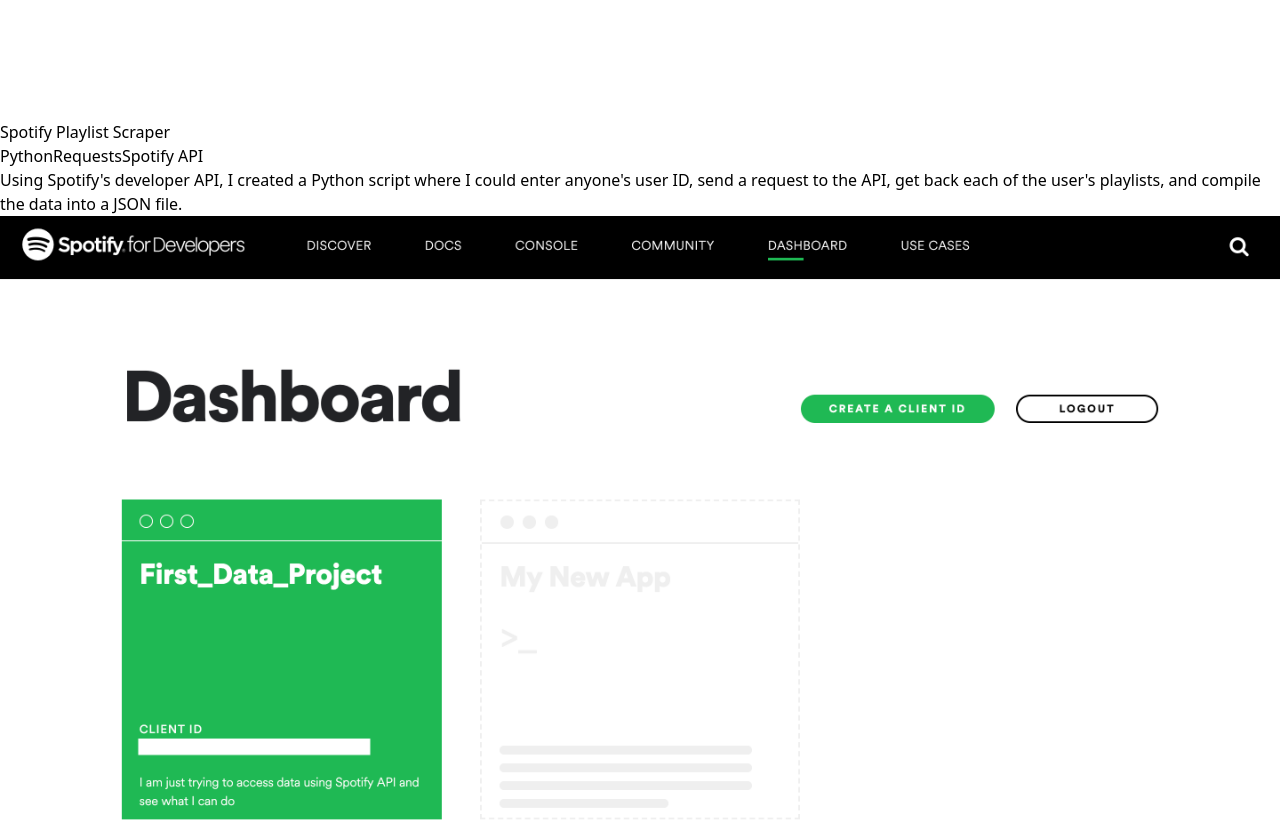
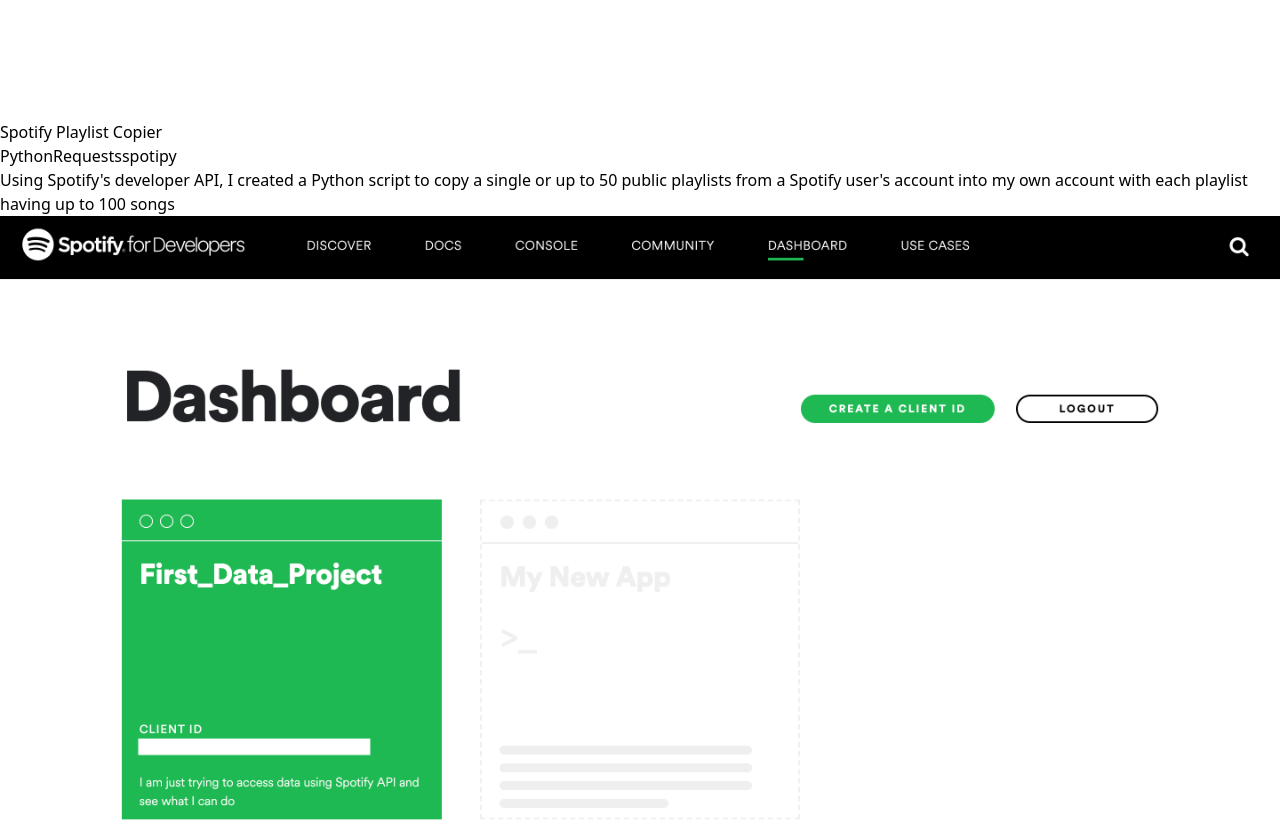
Before and after one commit to EliPreston/portfolio, a React (Vite) app: page / in a window 1280 px wide. Shown: the part 5431-6253 px from the top of the page. Built offline with nearby package versions, Linux system fonts and the light colour scheme.

Commit message:
update spotify copier link

```diff
--- a/src/data/portfolio.js
+++ b/src/data/portfolio.js
@@ -21,11 +21,11 @@
         link: 'https://github.com/EliPreston/portfolio'
     },
     {
-        title: 'Spotify Playlist Scraper',
+        title: 'Spotify Playlist Copier',
         imgUrl: 'assets/spotify-developer.png',
-        description: 'Using Spotify\'s developer API, I created a Python script where I could enter anyone\'s user ID, send a request to the API, get back each of the user\'s playlists, and compile the data  into a JSON file.',
-        stack: ['Python', 'Requests', 'Spotify API'],
-        link: 'https://github.com/EliPreston/Python-Mini-Projects/tree/main/SpotifyAPI-Mini-Project'
+        description: 'Using Spotify\'s developer API, I created a Python script to copy a single or up to 50 public playlists from a Spotify user\'s account into my own account with each playlist having up to 100 songs',
+        stack: ['Python', 'Requests', 'spotipy'],
+        link: 'https://github.com/EliPreston/spotify-playlist-copier'
     },
     {
         title: 'Java Audio App Simulator (text-based)',
```
